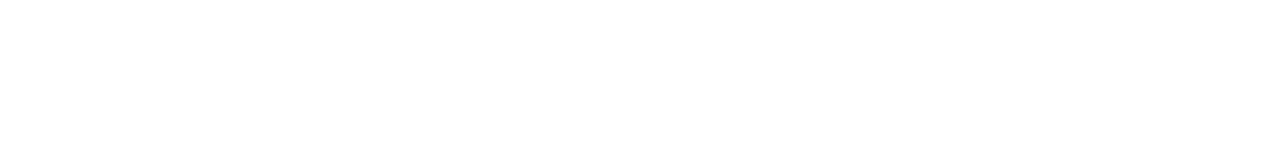
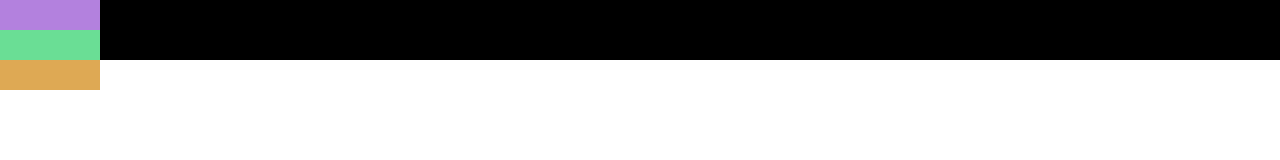
Before and after one commit to JohnStephenMalarejes/CRMS, a plain HTML site: page crms/index.html in a window 1280 px wide. Drawn offline with Linux system fonts and the light colour scheme.

Commit message:
added new code

```diff
--- a/crms/css/main.css
+++ b/crms/css/main.css
@@ -0,0 +1,24 @@
+.header-main{
+    width: 100%;
+    height: 60px;
+    background-color: #000;
+}
+
+.header-main div{
+    height: 30px;
+}
+
+.header-main .div-1{
+    width: 100px;
+    background-color: #b381de;
+}
+
+.header-main .div-2{
+    width: 100px;
+    background-color: #6ade95;
+}
+
+.header-main .div-3{
+    width: 100px;
+    background-color: #dea954;
+}
--- a/crms/index.html
+++ b/crms/index.html
@@ -5,9 +5,14 @@
     <meta name="viewport" content="width=device-width, initial-scale=1.0">
     <title>Canine Registration and Management System</title>
     <link rel="stylesheet" href="css/main.css">
+    <link rel="stylesheet" href="css/reset.css">
 </head>
 <body>
-    <header></header>
+    <header class="header-main">
+        <div class="div-1"></div>
+        <div class="div-2"></div>
+        <div class="div-3"></div>
+    </header>
     <nav></nav>
     <main></main>
     <section></section>
```
